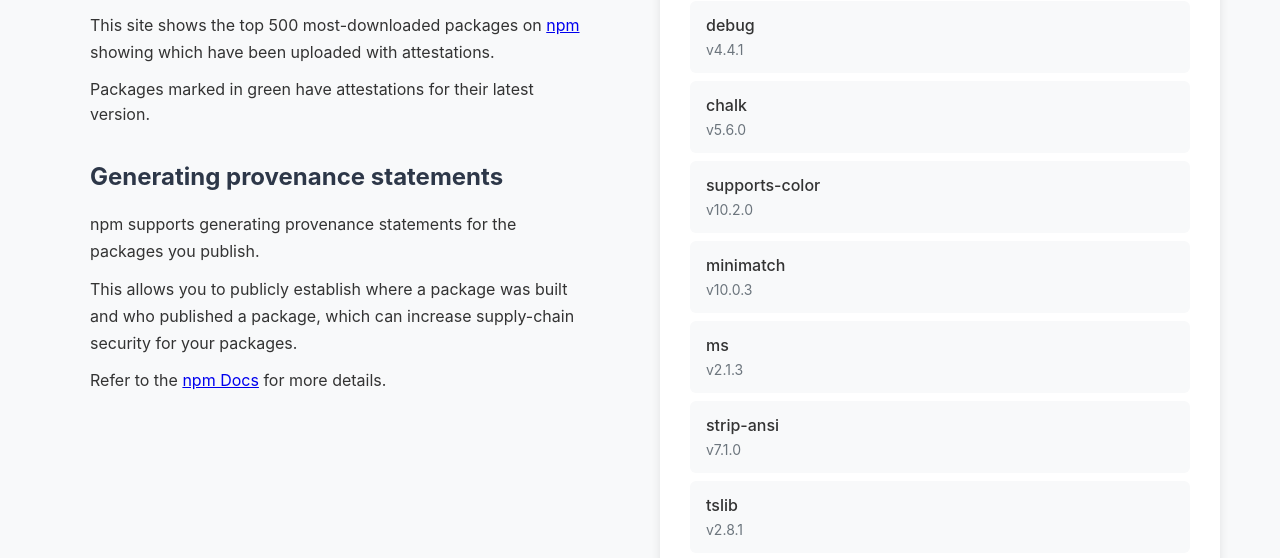
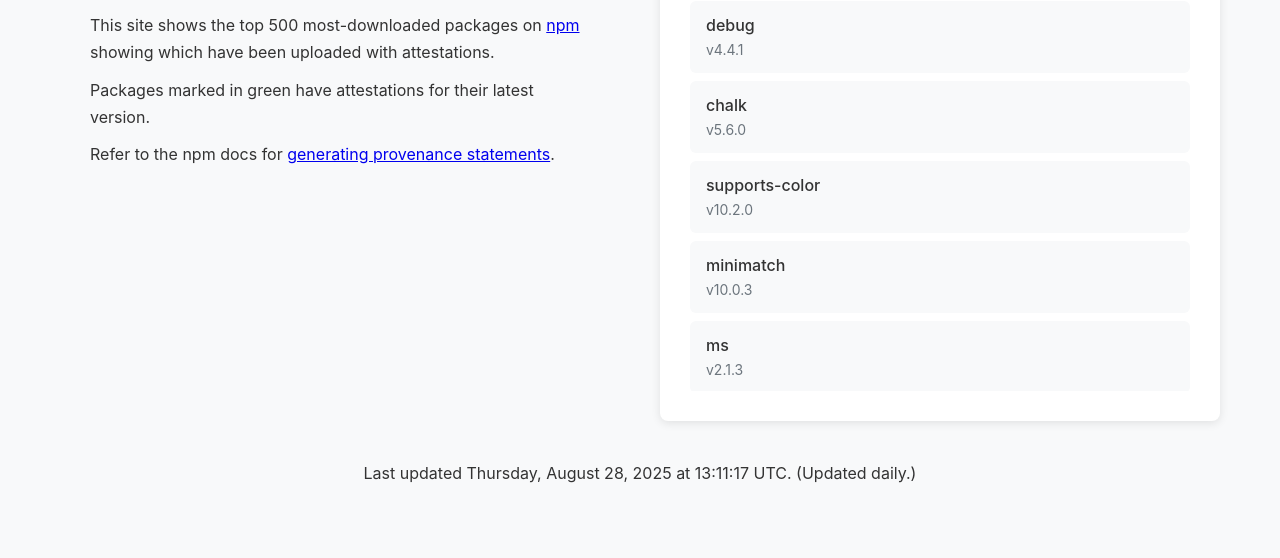
Before and after one commit to j4ckofalltrades/npm-package-provenance-stats, a website: page index.html in a window 1280 px wide. Shown: the part 386-944 px from the top of the page. After the commit the page ends 893 px from the top, so only its background shows below. Drawn offline with Linux system fonts and the light colour scheme.

Commit message:
Add lastUpdated timestamp
Include lastUpdated timestamp to the attestations data and the site
footer.

```diff
--- a/index.html
+++ b/index.html
@@ -96,7 +96,7 @@
         }
 
         .package-list {
-            max-height: 1000px;
+            height: 550px;
             overflow-y: auto;
         }
 
@@ -151,6 +151,12 @@
             color: #6c757d;
         }
 
+        .footer {
+            text-align: center;
+            padding: 20px;
+            font-size: 16px;
+        }
+
         @media (max-width: 768px) {
             .container {
                 grid-template-columns: 1fr;
@@ -177,14 +183,8 @@
             <div class="section">
                 <h2>About</h2>
                 <p>This site shows the top 500 most-downloaded packages on <a href="https://npmjs.com" target="_blank" >npm</a> showing which have been uploaded with attestations.</p>
-                <span>Packages marked in green have attestations for their latest version.</span>
-            </div>
-
-            <div class="section">
-                <h2>Generating provenance statements</h2>
-                <p>npm supports generating provenance statements for the packages you publish.</p>
-                <p>This allows you to publicly establish where a package was built and who published a package, which can increase supply-chain security for your packages.</p>
-                <p>Refer to the <a href="https://docs.npmjs.com/generating-provenance-statements" target="_blank">npm Docs</a> for more details.</p>
+                <p>Packages marked in green have attestations for their latest version.</p>
+                <p>Refer to the npm docs for <a href="https://docs.npmjs.com/generating-provenance-statements" target="_blank">generating provenance statements</a>.</p>
             </div>
         </div>
 
@@ -199,6 +199,10 @@
         </div>
     </div>
 
+    <footer class="footer">
+        <div id="lastUpdated">Loading...</div>
+    </footer>
+
     <script>
         let packagesData = [];
         let filteredPackages = [];
@@ -206,7 +210,23 @@
         async function loadData() {
             try {
                 const response = await fetch('data/attestations.json');
-                packagesData = await response.json();
+                const data = await response.json();
+
+                packagesData = data.packages;
+                const lastUpdated = new Date(data.lastUpdated).toLocaleDateString('en-US', {
+                    weekday: 'long',
+                    day: 'numeric',
+                    month: 'long',
+                    year: 'numeric',
+                    hour: '2-digit',
+                    minute: '2-digit',
+                    second: '2-digit',
+                    hour12: false,
+                    timeZone: 'UTC',
+                    timeZoneName: 'short'
+                });
+                document.getElementById('lastUpdated').textContent = `Last updated ${lastUpdated}. (Updated daily.)`;
+
                 filteredPackages = [...packagesData];
 
                 const withAttestations = packagesData.filter(pkg => pkg.attestations_url !== "").length;
@@ -216,6 +236,7 @@
                 renderPackages();
             } catch (error) {
                 document.getElementById('packageList').innerHTML = '<div class="loading">Error loading data</div>';
+                document.getElementById('lastUpdated').textContent = 'Error loading timestamp';
                 console.error('Error loading data:', error);
             }
         }
--- a/package.json
+++ b/package.json
@@ -2,6 +2,8 @@
   "name": "npm-package-provenance-stats",
   "version": "1.0.0",
   "description": "Track which top npm packages have attestations",
+  "author": "Jordan Duabe",
+  "license": "MIT",
   "main": "fetch-attestations.js",
   "scripts": {
     "fetch": "node fetch-attestations.js"
@@ -12,7 +14,5 @@
   "keywords": [
     "attestations",
     "provenance"
-  ],
-  "author": "Jordan Duabe",
-  "license": "MIT"
+  ]
 }
```
Also changed, not shown: data/attestations.json (+1 -1 lines), fetch-attestations.js (+14 -3 lines), README.md.
